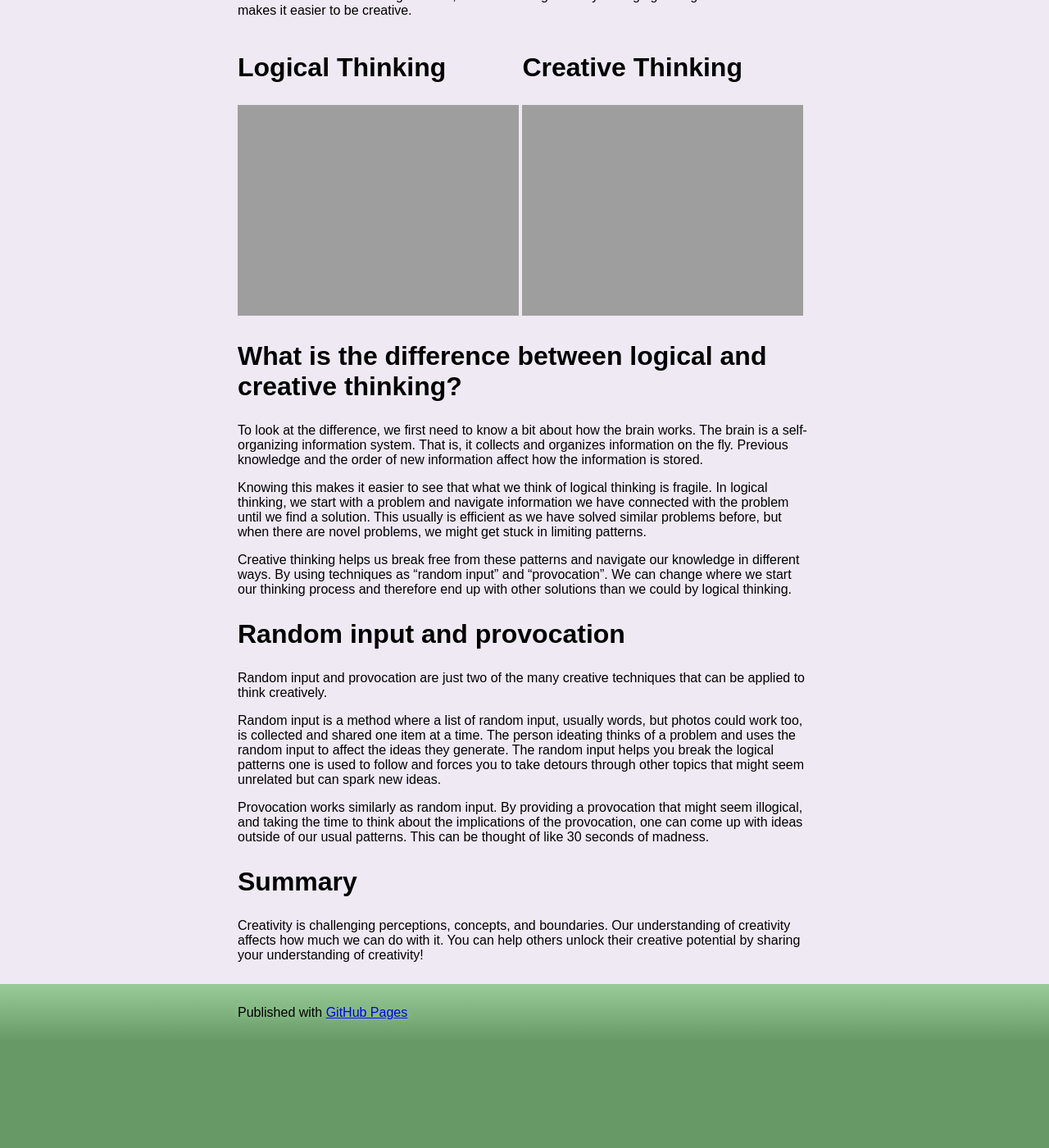
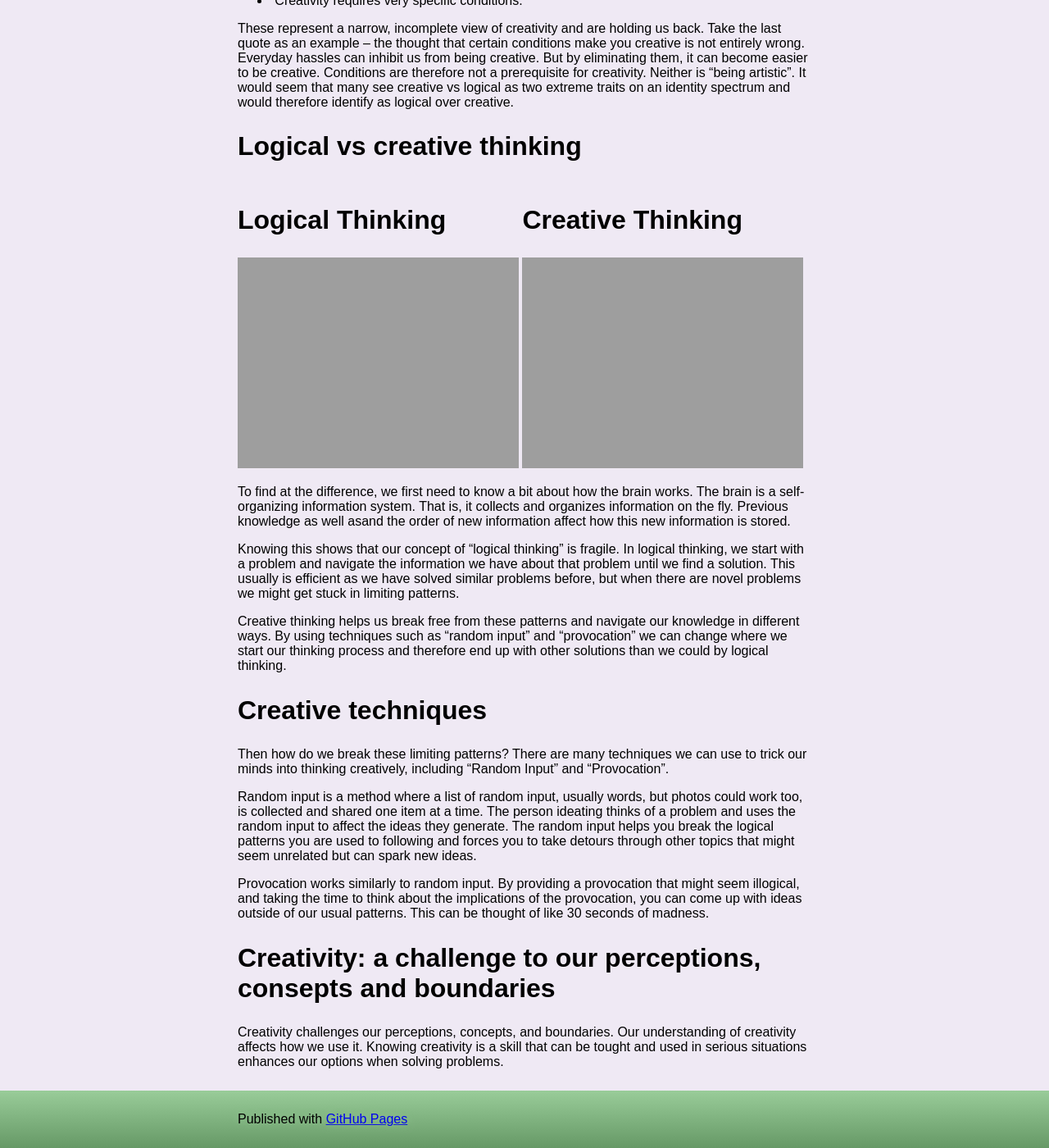
Before and after one commit to dagfs/dagfs.github.io, a Jekyll site: the page built from artikler/jul/serious-creativity/index.md, in a window 1280 px wide and 1400 px high, scrolled down 842 px. Shown: the whole window at 82% size. Built offline with Jekyll 4.4.1, drawn with Linux system fonts in a browser that asks for light colours; our own code applies the rules of GitHub Pages for plain Markdown files; before the commit the page ends 2112 px from its top, so only the background shows below that; some of the changed text lies outside the part shown.

Commit message:
Update index.md

```diff
--- a/artikler/jul/serious-creativity/index.md
+++ b/artikler/jul/serious-creativity/index.md
@@ -1,20 +1,21 @@
-# Creativity thinking
+# Key takeaways from Edward De Bono’s “Serious creativity””
 
-Edward De Bono has researched creativity for more than 50 years and collected his knowledge in the book *Serious creativity*. This article is a summary of some of the key points as I have come to understand them.
+In his book _Serious creativity_, [Edward De Bono](https://www.debono.com/) presents his knowledge from more than 50 years of research on creativity. In it, he presents creativity as a skill that can be tought. Following are some of the key takeaways from the book.
 
-## What is creativity?
+## The definition of creativity
 We all have perceptions, concepts, and boundaries, creativity is about challenging these. Creativity is about breaking patterns and giving us an alternative approach to logical thinking in pursuit of solving problems. With creativity, we move beyond what is and into what could be.
 
 ## Misconceptions
-Many misconceptions hold us back from embracing creativity.
-- That creativity is something you are born with and not something you can learn.
-- That you have to be artistic to be creative.
-- That creativity is crazy and illogical.
-- That certain conditions make you creative.*
+We have many misconceptions when it comes to creativity, some of these are:
+- "Creativity is something you’re born with; it can’t be learned."
+- "You have to be artistic to be creative."
+- "Creativity is crazy and illogicial."
+- "Creativity requires very specific conditions."
 
-These are wrong and are holding us back. It seems like there is a scale going from logical to creative and that many don't feel like they can identify as creative.
+These represent a narrow, incomplete view of creativity and are holding us back. Take the last quote as an example – the thought that certain conditions make you creative is not entirely wrong. Everyday hassles can inhibit us from being creative. But by eliminating them, it can become easier to be creative. Conditions are therefore not a prerequisite for creativity. Neither is “being artistic”. It would seem that many see creative vs logical as two extreme traits on an identity spectrum and would therefore identify as logical over creative.
 
-*The misconception regarding conditions that makes you creative is not entirely wrong. Everyday hassles inhibit us from being creative, and eliminating them by arranging the right conditions makes it easier to be creative.
+
+## Logical vs creative thinking
 
 <div style="text-align:top;">
 <span style="width:49%; display:inline-block;text-align:top;">
@@ -28,21 +29,20 @@
 </span>
 </div>
 
-## What is the difference between logical and creative thinking?
-To look at the difference, we first need to know a bit about how the brain works.
-The brain is a self-organizing information system. That is, it collects and organizes information on the fly. Previous knowledge and the order of new information affect how the information is stored.
+To find at the difference, we first need to know a bit about how the brain works.
+The brain is a self-organizing information system. That is, it collects and organizes information on the fly. Previous knowledge as well asand the order of new information affect how this new information is stored.
 
-Knowing this makes it easier to see that what we think of logical thinking is fragile. In logical thinking, we start with a problem and navigate information we have connected with the problem until we find a solution. This usually is efficient as we have solved similar problems before, but when there are novel problems, we might get stuck in limiting patterns.
+Knowing this shows that our concept of "logical thinking" is fragile. In logical thinking, we start with a problem and navigate the information we have about that problem until we find a solution. This usually is efficient as we have solved similar problems before, but when there are novel problems we might get stuck in limiting patterns.
 
-Creative thinking helps us break free from these patterns and navigate our knowledge in different ways. By using techniques as "random input" and "provocation". We can change where we start our thinking process and therefore end up with other solutions than we could by logical thinking.
+Creative thinking helps us break free from these patterns and navigate our knowledge in different ways. By using techniques such as "random input" and "provocation" we can change where we start our thinking process and therefore end up with other solutions than we could by logical thinking.
 
 
-## Random input and provocation
-Random input and provocation are just two of the many creative techniques that can be applied to think creatively.
+## Creative techniques
+Then how do we break these limiting patterns? There are many techniques we can use to trick our minds into thinking creatively, including "Random Input" and "Provocation".
 
-Random input is a method where a list of random input, usually words, but photos could work too, is collected and shared one item at a time. The person ideating thinks of a problem and uses the random input to affect the ideas they generate. The random input helps you break the logical patterns one is used to follow and forces you to take detours through other topics that might seem unrelated but can spark new ideas.
+Random input is a method where a list of random input, usually words, but photos could work too, is collected and shared one item at a time. The person ideating thinks of a problem and uses the random input to affect the ideas they generate. The random input helps you break the logical patterns you are used to following and forces you to take detours through other topics that might seem unrelated but can spark new ideas.
 
-Provocation works similarly as random input. By providing a provocation that might seem illogical, and taking the time to think about the implications of the provocation, one can come up with ideas outside of our usual patterns. This can be thought of like 30 seconds of madness.
+Provocation works similarly to random input. By providing a provocation that might seem illogical, and taking the time to think about the implications of the provocation, you can come up with ideas outside of our usual patterns. This can be thought of like 30 seconds of madness.
 
-## Summary
-Creativity is challenging perceptions, concepts, and boundaries. Our understanding of creativity affects how much we can do with it. You can help others unlock their creative potential by sharing your understanding of creativity!
+## Creativity: a challenge to our perceptions, consepts and boundaries
+Creativity challenges our perceptions, concepts, and boundaries. Our understanding of creativity affects how we use it. Knowing creativity is a skill that can be tought and used in serious situations enhances our options when solving problems.
```
